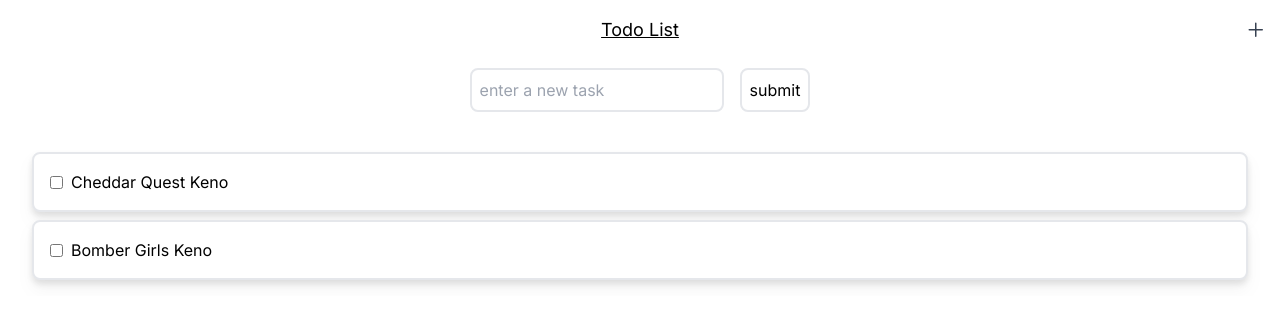
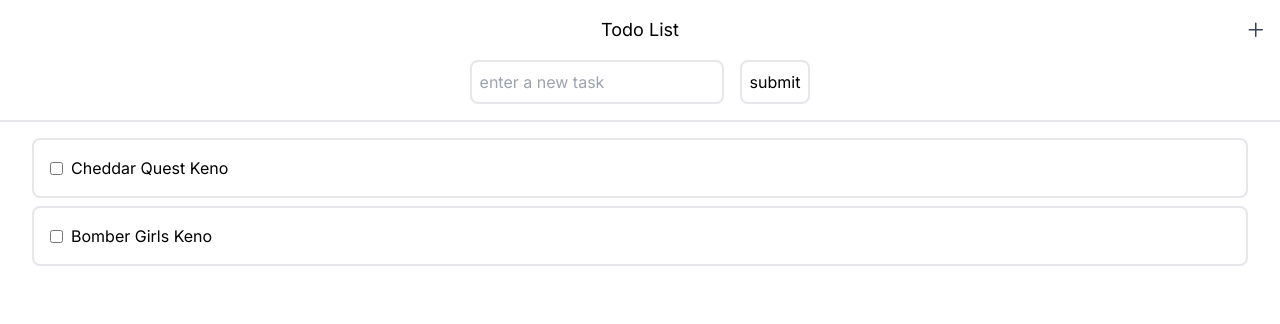
Before and after one commit to tchrjs/todo-list, a Next.js app: page / in a window 1280 px wide. Shown: the top 324 px of the page. Built offline with nearby package versions, Linux system fonts and the light colour scheme.

Commit message:
Adjusted format.

```diff
--- a/app/components/drawer.jsx
+++ b/app/components/drawer.jsx
@@ -32,11 +32,25 @@ export default function Drawer(props) {
                     }}
                 />
                 <div
-                    className={`fixed w-full h-5/6 bottom-0 bg-white flex flex-col items-center rounded-t-xl ${
+                    className={`fixed w-full h-5/6 bottom-0 bg-white  flex flex-col items-center rounded-t-xl ${
                         isDrawerActive ? "translate-y-0" : "translate-y-full"
-                    } transition-transform duration-500 gap-4 p-8`}
+                    } transition-transform duration-500 gap-4 px-4 py-6`}
                 >
-                    <div className="absolute w-12 h-2 bg-gray-300 rounded-lg my-2 top-0" />
+                    <div className="absolute w-12 h-2 bg-gray-300 rounded-lg my-2 top-0 drag" />
+                    <div className="w-full flex justify-center items-center">
+                        <div className="w-1/3"></div>
+                        <div className="w-1/3 text-nowrap text-center">
+                            add new task
+                        </div>
+                        <button
+                            className="w-1/3 text-end text-blue-500"
+                            onClick={() => {
+                                setDrawerActive(false);
+                            }}
+                        >
+                            cancel
+                        </button>
+                    </div>
                     <div className="w-full flex flex-col">
                         <label>title </label>
                         <input
@@ -72,7 +86,7 @@ export default function Drawer(props) {
                     <div className="w-full flex flex-col">
                         <label>description</label>
                         <textarea
-                            className="border-2 h-52"
+                            className="border-2 h-52 rounded-lg resize-none"
                             type="text"
                         ></textarea>
                     </div>
--- a/app/components/task.jsx
+++ b/app/components/task.jsx
@@ -2,8 +2,8 @@
 
 export default function Task({ task }) {
     return (
-        <div className="w-full">
-            <div className="w-full flex gap-2 items-center rounded-lg p-4 bg-white drop-shadow-lg border-2">
+        <div className="w-full ">
+            <div className="w-full flex gap-2 items-center rounded-lg p-4 bg-white border-2">
                 <input type="checkbox" name="item" />
                 <p>{task.title}</p>
             </div>
--- a/app/page.js
+++ b/app/page.js
@@ -42,14 +42,14 @@ export default function Home() {
         <main className="w-full h-screen flex flex-col overflow-hidden">
             <div className="w-full flex justify-center items-center px-4">
                 <div className="w-1/3"></div>
-                <h1 className="w-1/3 p-4 text-lg underline flex flex-col items-center text-nowrap">
+                <h1 className="w-1/3 p-4 text-lg flex flex-col items-center text-nowrap">
                     Todo List
                 </h1>
                 <div className="w-1/3 justify-end flex">
                     <Drawer hello={hello} />
                 </div>
             </div>
-            <div className="w-full px-4 my-2 flex gap-4 justify-center items-center">
+            <div className="w-full px-4 pb-4 flex gap-4 justify-center items-center border-b-2">
                 <input
                     className="border-2 p-2 rounded-lg"
                     placeholder="enter a new task"
@@ -58,13 +58,13 @@ export default function Home() {
                     onKeyDown={handleChange}
                 ></input>
                 <button
-                    className="border-2 p-2 rounded-lg"
+                    className="border-2 p-2 rounded-lg bg-white hover:bg-gray-200"
                     onClick={handleSubmit}
                 >
                     submit
                 </button>
             </div>
-            <div className="w-full h-fit flex flex-col items-center px-8 py-4 mt-4 mb-16 gap-2 overflow-auto hover:overflow-scroll">
+            <div className="w-full h-fit flex flex-col items-center px-8 py-4 mb-16 gap-2 overflow-auto hover:overflow-scroll">
                 {tasks.length === 0 ? (
                     <p className="text-gray-500">task list is empty</p>
                 ) : (
```
